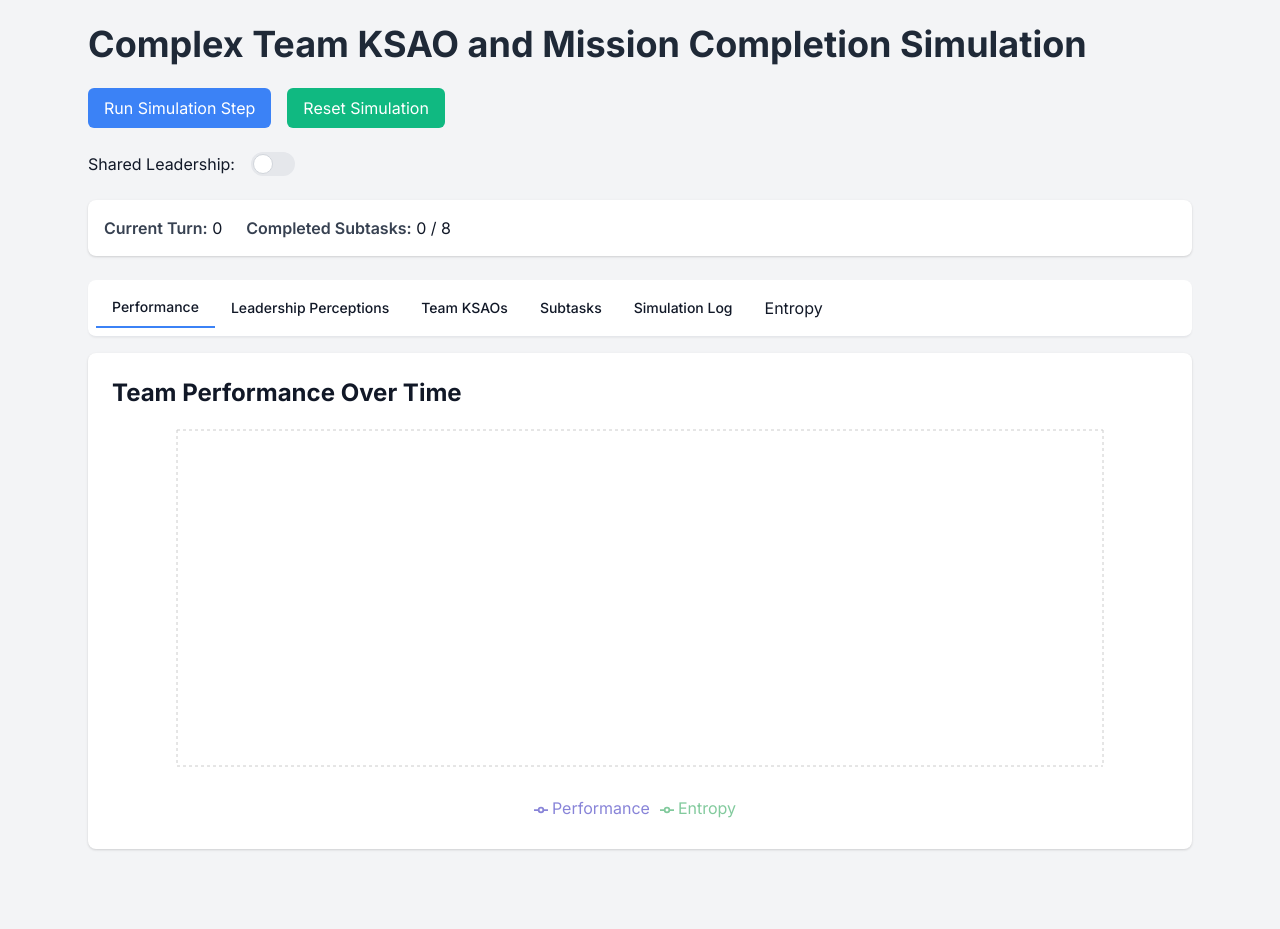
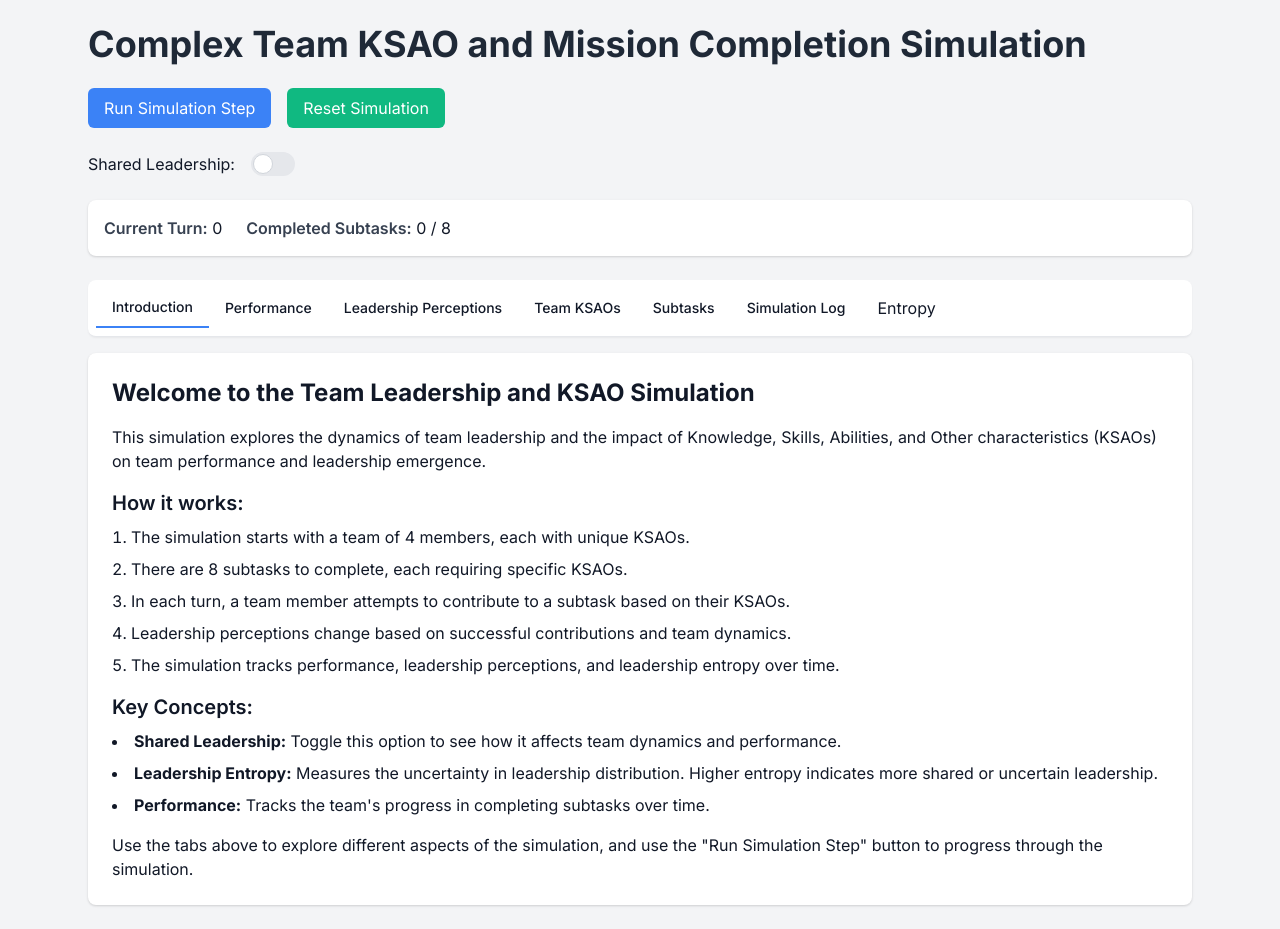
Before and after one commit to actonbp/leadership_entropy, a Next.js app: page / in a window 1280 px wide. Before the commit the page ends 873 px from the top, so only its background shows below. Built offline with nearby package versions, Linux system fonts and the light colour scheme.

Commit message:
Update cognitive-leadership-simulation.tsx

```diff
--- a/components/cognitive-leadership-simulation.tsx
+++ b/components/cognitive-leadership-simulation.tsx
@@ -205,9 +205,18 @@ const TeamKSAOSimulation = () => {
   };
 
   const calculateEntropy = () => {
-    const totalPerceptions = getTotalLeadershipPerceptions();
-    const totalSum = totalPerceptions.reduce((sum, member) => sum + member.totalPerception, 0);
-    const probabilities = totalPerceptions.map(member => member.totalPerception / totalSum);
+    const taskLeadershipClarity = subtasks.map(task => {
+      const contributor = performance.find(p => p.taskDescription === task.description)?.completedBy;
+      if (!contributor) return 0;
+
+      const perceptions = leadershipPerceptions.map(row => row[contributor - 1]);
+      const mean = perceptions.reduce((sum, val) => sum + val, 0) / NUM_TEAM_MEMBERS;
+      const variance = perceptions.reduce((sum, val) => sum + Math.pow(val - mean, 2), 0) / NUM_TEAM_MEMBERS;
+      return 1 / (1 + variance); // Higher value means clearer leadership
+    });
+
+    const totalClarity = taskLeadershipClarity.reduce((sum, val) => sum + val, 0);
+    const probabilities = taskLeadershipClarity.map(clarity => clarity / totalClarity);
 
     const entropyValue = -probabilities.reduce((sum, p) => {
       if (p === 0) return sum;
@@ -246,8 +255,9 @@ const TeamKSAOSimulation = () => {
         <span className="ml-6 font-semibold text-gray-700">Completed Subtasks:</span> {completedSubtasks.length} / {NUM_SUBTASKS}
       </div>
 
-      <Tabs defaultValue="performance" className="w-full">
+      <Tabs defaultValue="introduction" className="w-full">
         <TabsList className="mb-4 bg-white p-2 rounded-lg shadow-sm">
+          <TabsTrigger value="introduction" className="px-4 py-2 text-sm font-medium">Introduction</TabsTrigger>
           <TabsTrigger value="performance" className="px-4 py-2 text-sm font-medium">Performance</TabsTrigger>
           <TabsTrigger value="perceptions" className="px-4 py-2 text-sm font-medium">Leadership Perceptions</TabsTrigger>
           <TabsTrigger value="ksaos" className="px-4 py-2 text-sm font-medium">Team KSAOs</TabsTrigger>
@@ -255,6 +265,30 @@ const TeamKSAOSimulation = () => {
           <TabsTrigger value="log" className="px-4 py-2 text-sm font-medium">Simulation Log</TabsTrigger>
           <TabsTrigger value="entropy">Entropy</TabsTrigger>
         </TabsList>
+
+        <TabsContent value="introduction" className="bg-white p-6 rounded-lg shadow-card">
+          <h2 className="text-2xl font-bold mb-4">Welcome to the Team Leadership and KSAO Simulation</h2>
+          <p className="mb-4">
+            This simulation explores the dynamics of team leadership and the impact of Knowledge, Skills, Abilities, and Other characteristics (KSAOs) on team performance and leadership emergence.
+          </p>
+          <h3 className="text-xl font-semibold mb-2">How it works:</h3>
+          <ol className="list-decimal list-inside mb-4">
+            <li className="mb-2">The simulation starts with a team of {NUM_TEAM_MEMBERS} members, each with unique KSAOs.</li>
+            <li className="mb-2">There are {NUM_SUBTASKS} subtasks to complete, each requiring specific KSAOs.</li>
+            <li className="mb-2">In each turn, a team member attempts to contribute to a subtask based on their KSAOs.</li>
+            <li className="mb-2">Leadership perceptions change based on successful contributions and team dynamics.</li>
+            <li className="mb-2">The simulation tracks performance, leadership perceptions, and leadership entropy over time.</li>
+          </ol>
+          <h3 className="text-xl font-semibold mb-2">Key Concepts:</h3>
+          <ul className="list-disc list-inside mb-4">
+            <li className="mb-2"><strong>Shared Leadership:</strong> Toggle this option to see how it affects team dynamics and performance.</li>
+            <li className="mb-2"><strong>Leadership Entropy:</strong> Measures the uncertainty in leadership distribution. Higher entropy indicates more shared or uncertain leadership.</li>
+            <li className="mb-2"><strong>Performance:</strong> Tracks the team's progress in completing subtasks over time.</li>
+          </ul>
+          <p>
+            Use the tabs above to explore different aspects of the simulation, and use the "Run Simulation Step" button to progress through the simulation.
+          </p>
+        </TabsContent>
 
         <TabsContent value="performance" className="bg-white p-6 rounded-lg shadow-card">
           <h2 className="text-2xl font-bold mb-4">Team Performance Over Time</h2>
@@ -271,6 +305,9 @@ const TeamKSAOSimulation = () => {
               <ReferenceLine y={Math.log2(NUM_TEAM_MEMBERS)} yAxisId="right" label="Max Entropy" stroke="red" strokeDasharray="3 3" />
             </LineChart>
           </ResponsiveContainer>
+          <p className="mt-4">
+            Entropy measures the uncertainty in leadership distribution. Low entropy indicates clear leadership, while high entropy suggests shared or uncertain leadership. The maximum possible entropy is log2({NUM_TEAM_MEMBERS}) ≈ {Math.log2(NUM_TEAM_MEMBERS).toFixed(2)}.
+          </p>
         </TabsContent>
 
         <TabsContent value="perceptions" className="bg-white p-6 rounded-lg shadow-card">
```
